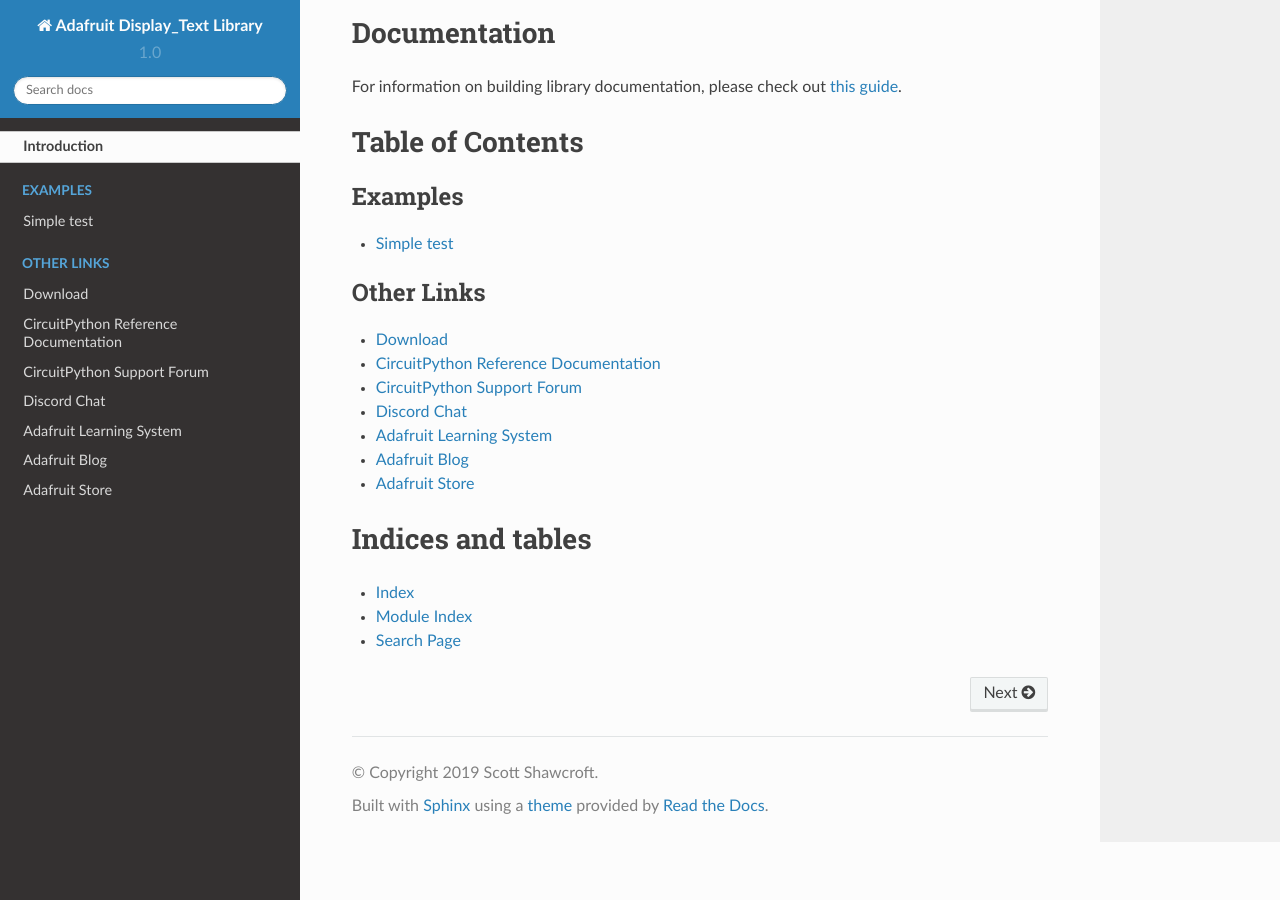
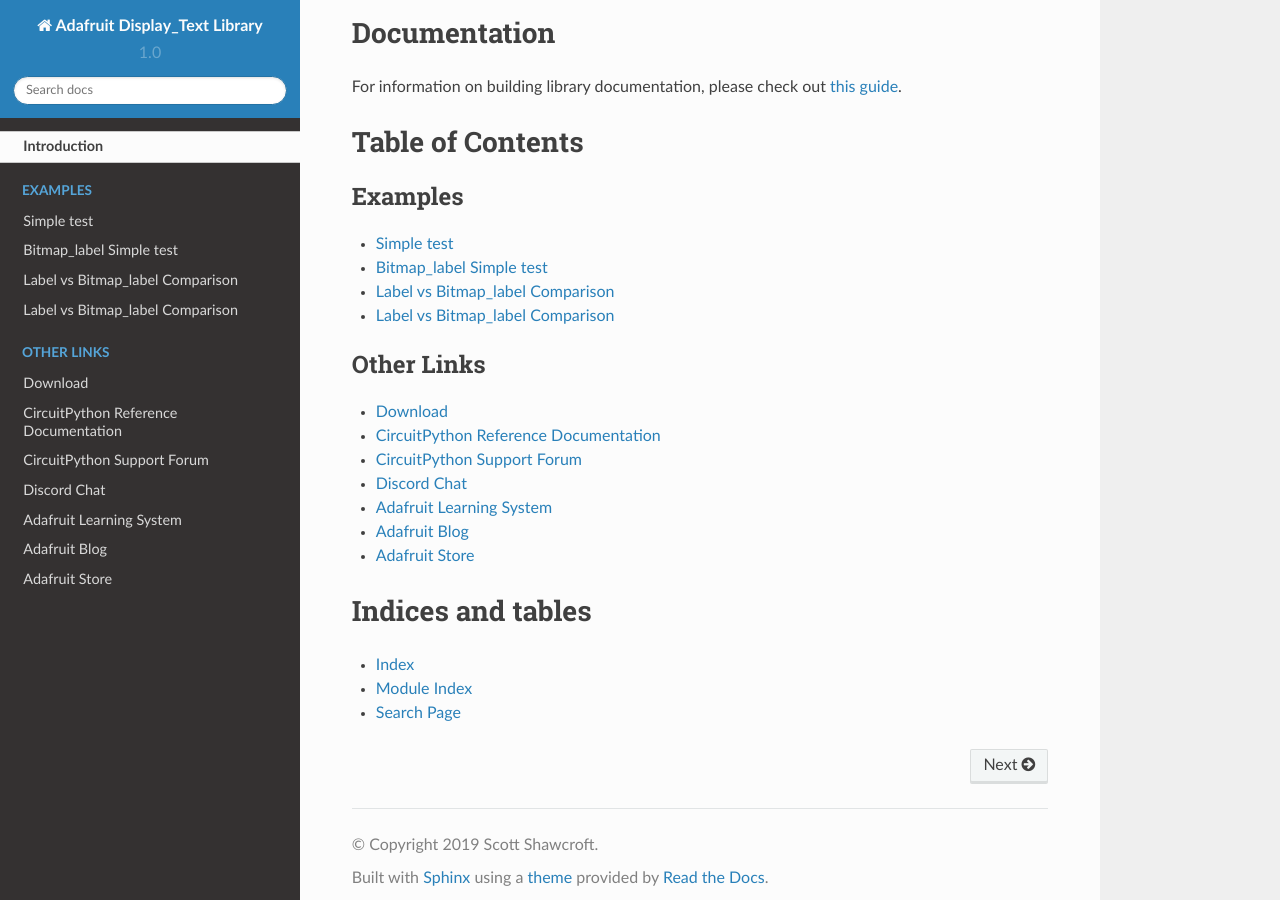
Before and after one commit to adafruit/Adafruit_CircuitPython_Display_Text, a Sphinx documentation site: the page built from docs/index.rst, in a window 1280 px wide and 900 px high, scrolled down 960 px. Built offline with Sphinx 7.4.7 and the Read the Docs theme 2.0.0, drawn with Linux system fonts in a browser that asks for light colours.

```diff
--- a/docs/examples.rst
+++ b/docs/examples.rst
@@ -6,3 +6,30 @@ Ensure your device works with this simple test.
 .. literalinclude:: ../examples/display_text_simpletest.py
     :caption: examples/display_text_simpletest.py
     :linenos:
+
+Bitmap_label Simple test
+------------------------
+
+Simple test using bitmap_label to display text
+
+.. literalinclude:: ../examples/display_text_bitmap_label_simpletest.py
+    :caption: examples/display_text_bitmap_label_simpletest.py
+    :linenos:
+
+Label vs Bitmap_label Comparison
+--------------------------------
+
+Example to compare Label and Bitmap_Label characteristics
+
+.. literalinclude:: ../examples/display_text_label_vs_bitmap_label_comparison.py
+    :caption: examples/display_text_label_vs_bitmap_label_comparison.py
+    :linenos:
+
+Label vs Bitmap_label Comparison
+--------------------------------
+
+Example to compare Label and Bitmap_Label characteristics
+
+.. literalinclude:: ../examples/display_text_label_vs_bitmap_label_comparison.py
+    :caption: examples/display_text_label_vs_bitmap_label_comparison.py
+    :linenos:
```
Also changed, not shown: adafruit_display_text/__init__.py (+4 -4 lines).
